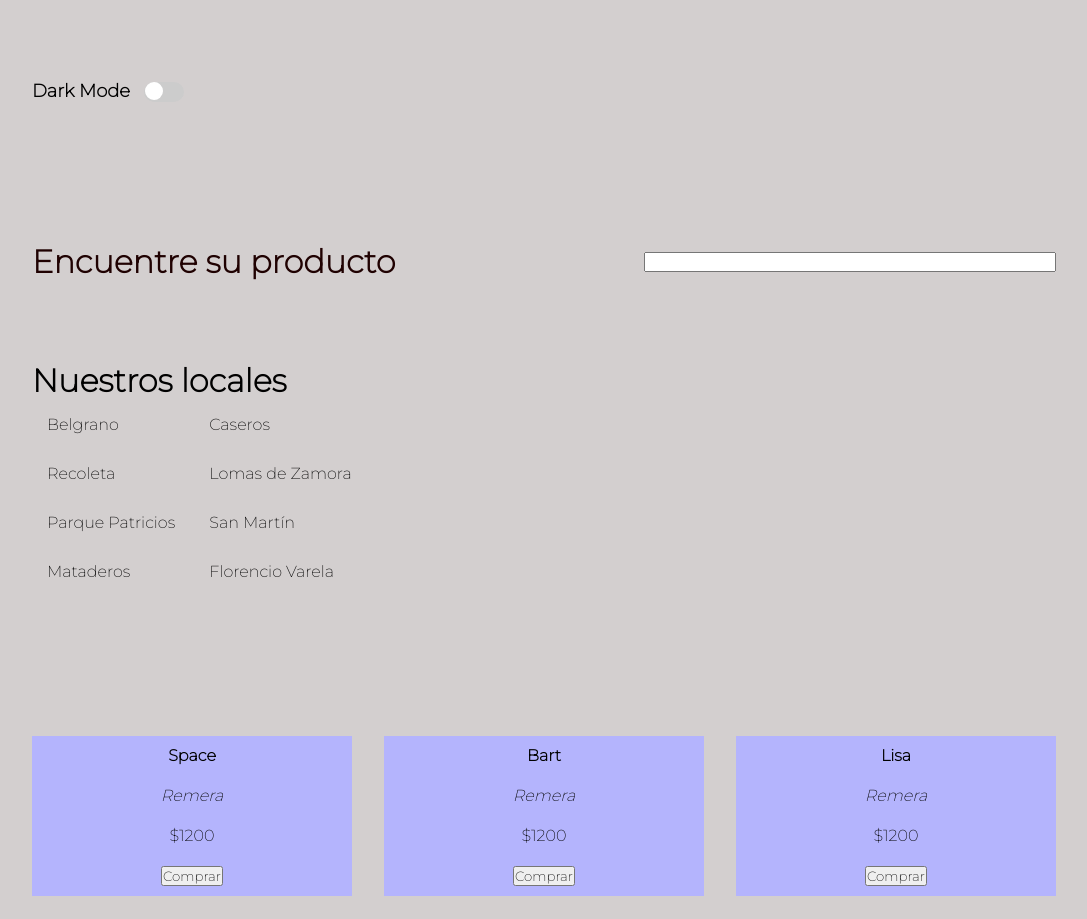
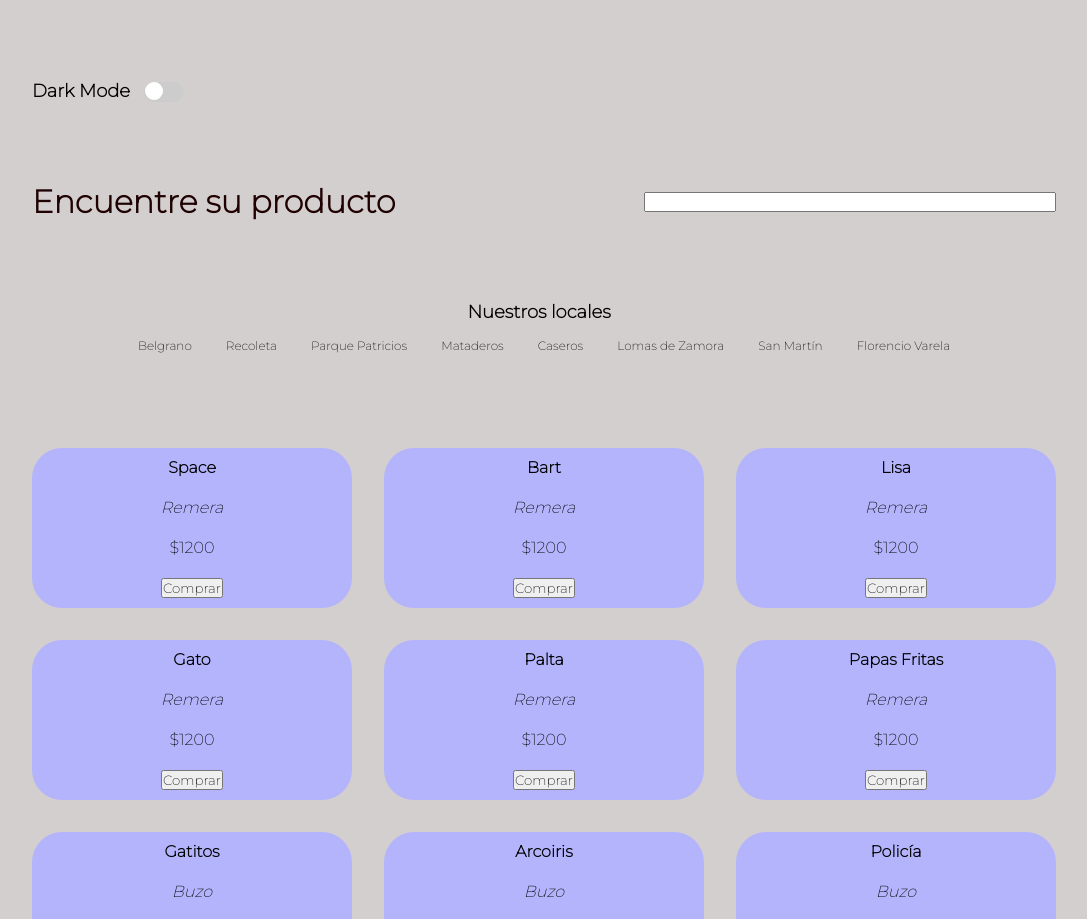
Before and after one commit to javiqk/2daEntregaProyectoFinal, a plain HTML site: page index.html in a window 1280 px wide. Shown: the top 919 px of the page, without its empty margins (96-1183 px from the left). Drawn offline with nearby package versions, Linux system fonts and the light colour scheme.

Commit message:
se modificaron estilos de la vista dark y light

```diff
--- a/index.html
+++ b/index.html
@@ -25,8 +25,8 @@
 			<input type="text" class="searchBar__input" id="js-searchInput" />
 			<button class="searchBar__button" id="js-searchButton">Buscar</button>
 		</div>
-		<div class="container">
-			<h1>Nuestros locales</h1>
+		<div>
+			<h2 class="locales__title--position">Nuestros locales</h2>
 				<ul class="locals">
 					<li>Belgrano</li>
 					<li>Recoleta</li>
--- a/style.css
+++ b/style.css
@@ -46,7 +46,10 @@ body {
 
 .container {
 	width: 80vw;
-    padding-bottom: 60px;
+}
+
+.container__grid {
+	padding-bottom: 30px;
 }
 
 .container__grid {
@@ -68,6 +71,7 @@ body {
 	flex-direction: column;
 	min-height: 10rem;
 	max-height: 15rem;
+	border-radius: 30px;
 }
 
 .card__name {
@@ -157,3 +161,12 @@ div li {
 	  font-size: 18px;
 	  font-weight: bolder;
   }
+
+  ul li {
+	  font-size: 12px;
+	  display: inline-block;
+  }
+
+  .locales__title--position {
+	  text-align: center;
+  }
```
Also changed, not shown: dark.css (+13 -0 lines).
